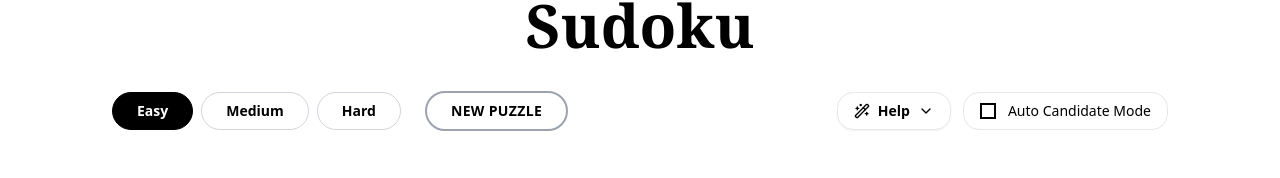
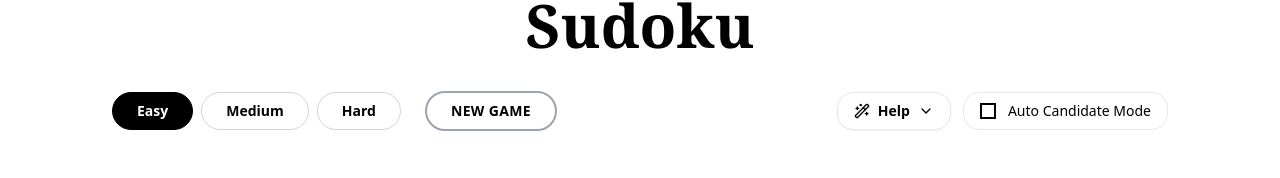
Before and after one commit to WintonGee/OnlineGaming, a Next.js app: page /games/sudoku in a window 1280 px wide. Shown: the part 118-296 px from the top of the page. Built offline with nearby package versions, Linux system fonts and the light colour scheme.

Commit message:
fix: update button label in SudokuToolbar for clarity
- Changed button text from "New Puzzle" to "New Game" to enhance user understanding.

```diff
--- a/src/app/games/sudoku/components/SudokuToolbar.tsx
+++ b/src/app/games/sudoku/components/SudokuToolbar.tsx
@@ -40,7 +40,7 @@
         disabled={isGenerating}
         className="rounded-full px-6 py-2 text-sm font-semibold uppercase tracking-wide ml-2 lg:ml-4 bg-transparent hover:bg-gray-100 dark:hover:bg-gray-800 text-black dark:text-white border-2 border-gray-400 dark:border-gray-500 hover:border-gray-600 dark:hover:border-gray-400 transition-all"
       >
-        {isGenerating ? "Preparing..." : "New Puzzle"}
+        {isGenerating ? "Preparing..." : "New Game"}
       </Button>
     </div>
   );
```
